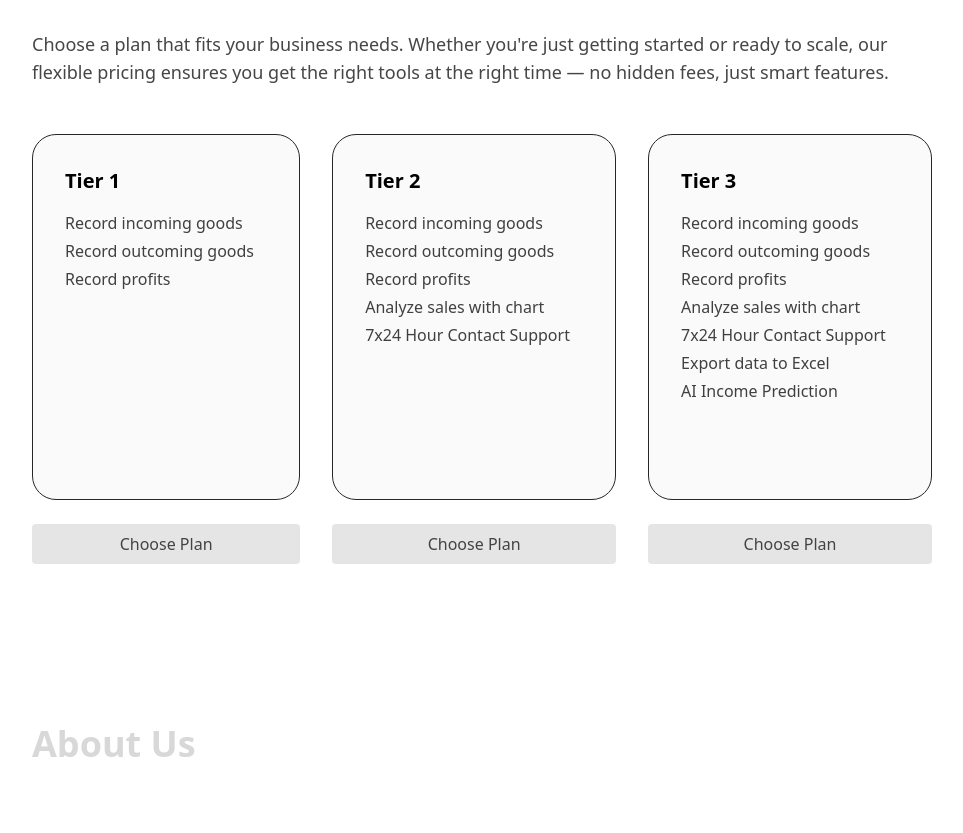
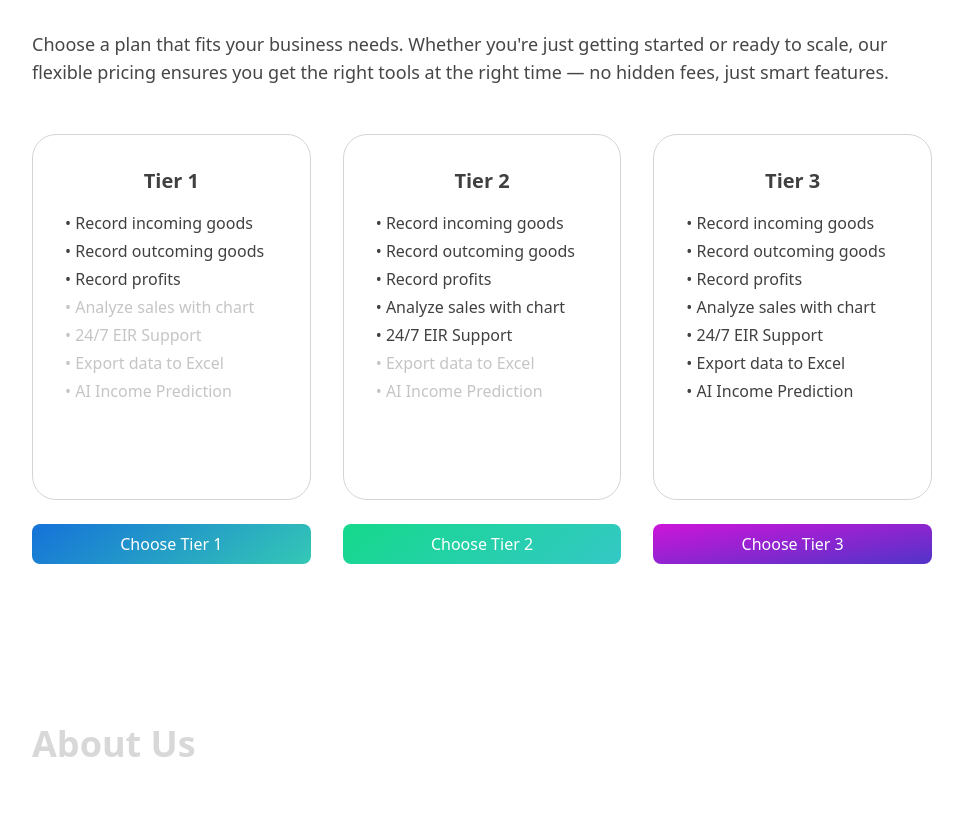
Before and after one commit to mfrizqi/erp-landing-page, a React (Vite) app: page / in a window 1280 px wide. Shown: the part 820-1653 px from the top of the page, without its empty margins (158-1121 px from the left). Built offline with nearby package versions, Linux system fonts and the light colour scheme.

Commit message:
style: modify tier card, adjust magnet color

```diff
--- a/src/App.css
+++ b/src/App.css
@@ -5,3 +5,27 @@
   background: linear-gradient(143deg, rgba(161, 255, 227, 1) 0%, rgba(52, 200, 198, 1) 23%, rgba(72, 189, 255, 1) 57%, rgba(147, 134, 214, 1) 100%);
   filter: progid:DXImageTransform.Microsoft.gradient(startColorstr="#a1ffe3", endColorstr="#9386d6", GradientType=1);
 }
+
+.tier-1 {
+    background: rgb(21, 114, 217);
+    background: -moz-linear-gradient(143deg, rgba(21, 114, 217, 1) 0%, rgba(52, 200, 181, 1) 100%);
+    background: -webkit-linear-gradient(143deg, rgba(21, 114, 217, 1) 0%, rgba(52, 200, 181, 1) 100%);
+    background: linear-gradient(143deg, rgba(21, 114, 217, 1) 0%, rgba(52, 200, 181, 1) 100%);
+    filter: progid:DXImageTransform.Microsoft.gradient(startColorstr="#1572d9", endColorstr="#34c8b5", GradientType=1);
+}
+
+.tier-2 {
+  background: rgb(21, 217, 139);
+  background: -moz-linear-gradient(143deg, rgba(21, 217, 139, 1) 0%, rgba(52, 200, 198, 1) 100%);
+  background: -webkit-linear-gradient(143deg, rgba(21, 217, 139, 1) 0%, rgba(52, 200, 198, 1) 100%);
+  background: linear-gradient(143deg, rgba(21, 217, 139, 1) 0%, rgba(52, 200, 198, 1) 100%);
+  filter: progid:DXImageTransform.Microsoft.gradient(startColorstr="#15d98b", endColorstr="#34c8c6", GradientType=1);
+}
+
+.tier-3 {
+  background: rgb(205, 21, 217);
+  background: -moz-linear-gradient(171deg, rgba(205, 21, 217, 1) 0%, rgba(81, 52, 200, 1) 100%);
+  background: -webkit-linear-gradient(171deg, rgba(205, 21, 217, 1) 0%, rgba(81, 52, 200, 1) 100%);
+  background: linear-gradient(171deg, rgba(205, 21, 217, 1) 0%, rgba(81, 52, 200, 1) 100%);
+  filter: progid:DXImageTransform.Microsoft.gradient(startColorstr="#cd15d9", endColorstr="#5134c8", GradientType=1);
+}
--- a/src/components/Hero.jsx
+++ b/src/components/Hero.jsx
@@ -15,7 +15,7 @@ const Hero = () => {
           rows={9}
           columns={9}
           containerSize="50vmin"
-          lineColor="tomato"
+          lineColor="#00e5ff"
           lineWidth="0.7vmin"
           lineHeight="4.5vmin"
           baseAngle={0}
--- a/src/components/TierList.jsx
+++ b/src/components/TierList.jsx
@@ -1,5 +1,7 @@
 import tiers from "../constants/tiers";
 import SpotlightCard from "./addition/SpotlightCard";
+
+import '../App.css'
 
 const TierList = () => {
     const tierList = tiers
@@ -8,47 +10,47 @@ const TierList = () => {
             <div className="text-lg mb-12" id="PRICING">Choose a plan that fits your business needs. Whether you're just getting started or ready to scale, our flexible pricing ensures you get the right tools at the right time — no hidden fees, just smart features.</div>
             <section className="flex flex-col lg:flex-row gap-16 md:gap-8 justify-between">
                 <div className="grow">
-                    <SpotlightCard className="bg-neutral-50 text-black mb-6 p-8 h-full" spotlightColor="rgba(0, 229, 255, 0.7)">
-                        <div className="text-xl font-semibold mb-4">Tier 1</div>
-                        <div className="flex flex-col justify-center gap-1 text-neutral-700">
+                    <SpotlightCard className="border border-neutral-300 text-neutral-700 mb-6 p-8 h-full" spotlightColor="rgba(0, 229, 255, 0.7)">
+                        <div className="text-xl font-semibold mb-4 text-center">Tier 1</div>
+                        <div className="flex flex-col justify-center gap-1">
                             {tierList.tier_1.list.map((item, index) => {
                                 return (
-                                    <div key={`one_${index}`} className={!item.isOn ? 'opacity-20' : ''}>
-                                        {item.title}
+                                    <div key={`one_${index}`} className={!item.isOn ? 'opacity-30' : 'font-medium'}>
+                                        <span>•</span> {item.title}
                                     </div>)
                             })}
                         </div>
                     </SpotlightCard>
-                    <button className="w-full rounded bg-neutral-200 py-2 cursor-pointer">Choose Plan</button>
+                    <button className="w-full rounded-lg tier-1 text-white py-2 cursor-pointer transition-all font-medium">Choose Tier 1</button>
                 </div>
 
                 <div className="grow">
-                    <SpotlightCard className="bg-neutral-50 text-black mb-6 p-8 h-full" spotlightColor="rgba(0, 255, 8, 0.7)">
-                        <div className="text-xl font-semibold mb-4">Tier 2</div>
-                        <div className="flex flex-col justify-center gap-1 text-neutral-700">
+                    <SpotlightCard className="border border-neutral-300 text-neutral-700 mb-6 p-8 h-full" spotlightColor="rgba(0, 255, 153, 0.7)">
+                        <div className="text-xl font-semibold mb-4 text-center">Tier 2</div>
+                        <div className="flex flex-col justify-center gap-1">
                             {tierList.tier_2.list.map((item, index) => {
                                 return (
-                                    <div key={`two_${index}`} className={!item.isOn ? 'opacity-20' : ''}>
-                                        {item.title}
+                                    <div key={`two_${index}`} className={!item.isOn ? 'opacity-30' : 'font-medium'}>
+                                        <span>•</span> {item.title}
                                     </div>)
                             })}
                         </div>
                     </SpotlightCard>
-                    <button className="w-full rounded bg-neutral-200 py-2 cursor-pointer">Choose Plan</button>
+                    <button className="w-full rounded-lg tier-2 text-white py-2 cursor-pointer transition-all font-medium">Choose Tier 2</button>
                 </div>
                 <div className="grow">
-                    <SpotlightCard className="bg-neutral-50 text-black mb-6 p-8 h-full" spotlightColor="rgba(0, 229, 255, 0.7)">
-                        <div className="text-xl font-semibold mb-4">Tier 3</div>
-                        <div className="flex flex-col justify-center gap-1 text-neutral-700">
+                    <SpotlightCard className="border border-neutral-300 text-neutral-700 mb-6 p-8 h-full" spotlightColor="rgba(255, 0, 225, 0.7)">
+                        <div className="text-xl font-semibold mb-4 text-center">Tier 3</div>
+                        <div className="flex flex-col justify-center gap-1">
                             {tierList.tier_3.list.map((item, index) => {
                                 return (
-                                    <div key={`three_${index}`}>
-                                        {item.title}
+                                    <div key={`three_${index}`} className="font-medium">
+                                        <span>•</span> {item.title}
                                     </div>)
                             })}
                         </div>
                     </SpotlightCard>
-                    <button className="w-full rounded bg-neutral-200 py-2 cursor-pointer">Choose Plan</button>
+                    <button className="w-full rounded-lg tier-3 text-white py-2 cursor-pointer transition-all font-medium">Choose Tier 3</button>
                 </div>
             </section>
         </section>
--- a/src/components/addition/SpotlightCard.jsx
+++ b/src/components/addition/SpotlightCard.jsx
@@ -39,13 +39,13 @@ const SpotlightCard = ({ children, className = "", spotlightColor = "rgba(255, 2
       onBlur={handleBlur}
       onMouseEnter={handleMouseEnter}
       onMouseLeave={handleMouseLeave}
-      className={`relative rounded-3xl border border-neutral-800 overflow-hidden ${className}`}
+      className={`relative rounded-3xl overflow-hidden ${className}`}
     >
       <div
         className="pointer-events-none absolute inset-0 opacity-0 transition-opacity duration-500 ease-in-out"
         style={{
           opacity,
-          background: `radial-gradient(circle at ${position.x}px ${position.y}px, ${spotlightColor}, transparent 80%)`,
+          background: `radial-gradient(circle at ${position.x}px ${position.y}px, ${spotlightColor}, transparent 60%)`,
         }}
       />
       {children}
--- a/src/constants/tiers.js
+++ b/src/constants/tiers.js
@@ -13,22 +13,22 @@ const tiers = {
                 title: 'Record profits',
                 isOn: true
             },
-            // {
-            //     title: 'Analyze sales with chart',
-            //     isOn: false
-            // },
-            // {
-            //     title: '7x24 Hour Contact Support',
-            //     isOn: false
-            // },
-            // {
-            //     title: 'Export data to Excel',
-            //     isOn: false
-            // },
-            // {
-            //     title: 'AI Income Prediction',
-            //     isOn: false
-            // },
+            {
+                title: 'Analyze sales with chart',
+                isOn: false
+            },
+            {
+                title: '24/7 EIR Support',
+                isOn: false
+            },
+            {
+                title: 'Export data to Excel',
+                isOn: false
+            },
+            {
+                title: 'AI Income Prediction',
+                isOn: false
+            },
         ],
         price: 100
     },
@@ -51,17 +51,17 @@ const tiers = {
                 isOn: true
             },
             {
-                title: '7x24 Hour Contact Support',
+                title: '24/7 EIR Support',
                 isOn: true
             },
-            // {
-            //     title: 'Export data to Excel',
-            //     isOn: false
-            // },
-            // {
-            //     title: 'AI Income Prediction',
-            //     isOn: false
-            // },
+            {
+                title: 'Export data to Excel',
+                isOn: false
+            },
+            {
+                title: 'AI Income Prediction',
+                isOn: false
+            },
         ],
         price: 350
     },
@@ -84,7 +84,7 @@ const tiers = {
                 isOn: true
             },
             {
-                title: '7x24 Hour Contact Support',
+                title: '24/7 EIR Support',
                 isOn: true
             },
             {
```
